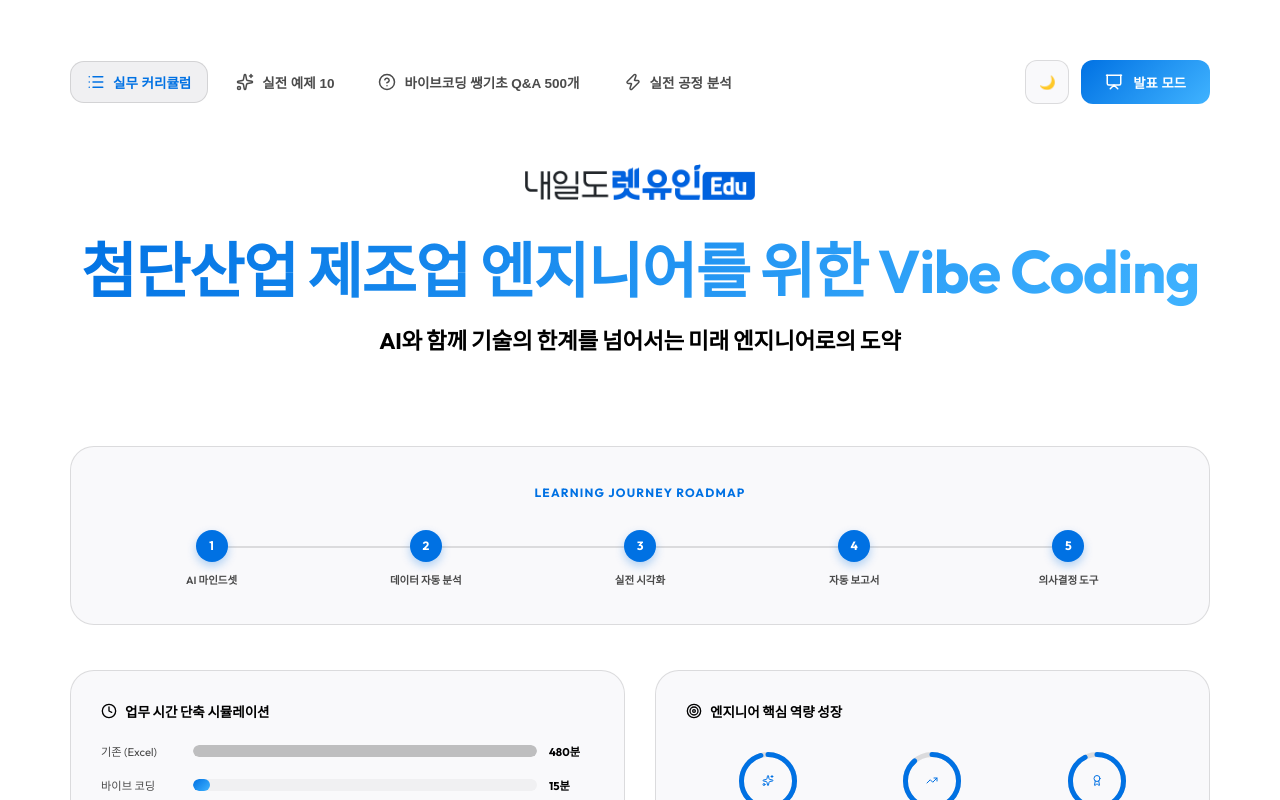
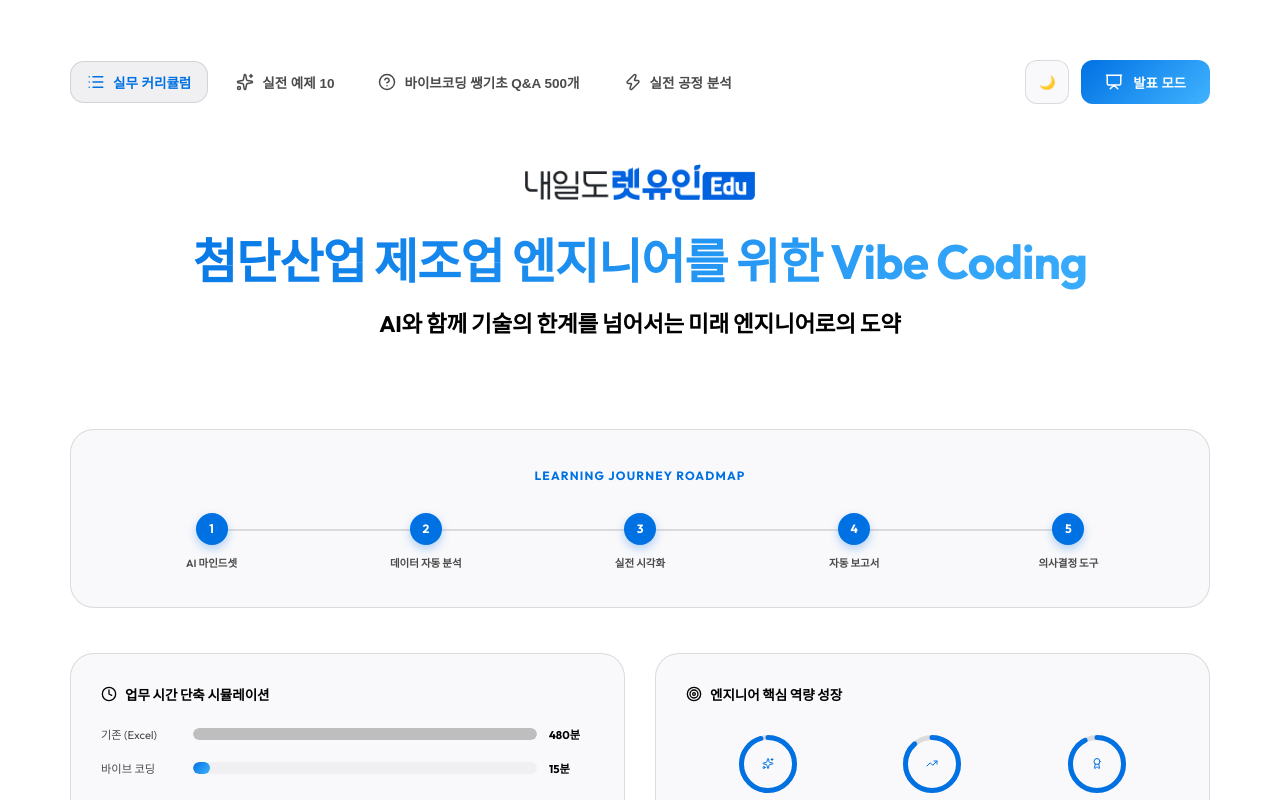
Before and after one commit to heekeunlee/lecture_assist001, a React (Vite) app: page / in a window 1280 px wide. Shown: the top 800 px of the page. Built offline with nearby package versions, Linux system fonts and the light colour scheme; the HTML template or start-up script is replaced by a standard one.

Commit message:
style: Scale down header title font to fit on single line

```diff
--- a/src/index.css
+++ b/src/index.css
@@ -50,13 +50,14 @@ header {
 }
 
 header h1 {
-  font-size: 4rem;
+  font-size: clamp(1.8rem, 4.5vw, 3.2rem);
   font-weight: 700;
   letter-spacing: -0.02em;
   margin-bottom: 1rem;
   background: var(--accent-gradient);
   -webkit-background-clip: text;
   -webkit-text-fill-color: transparent;
+  word-break: keep-all;
 }
 
 header p {
```
